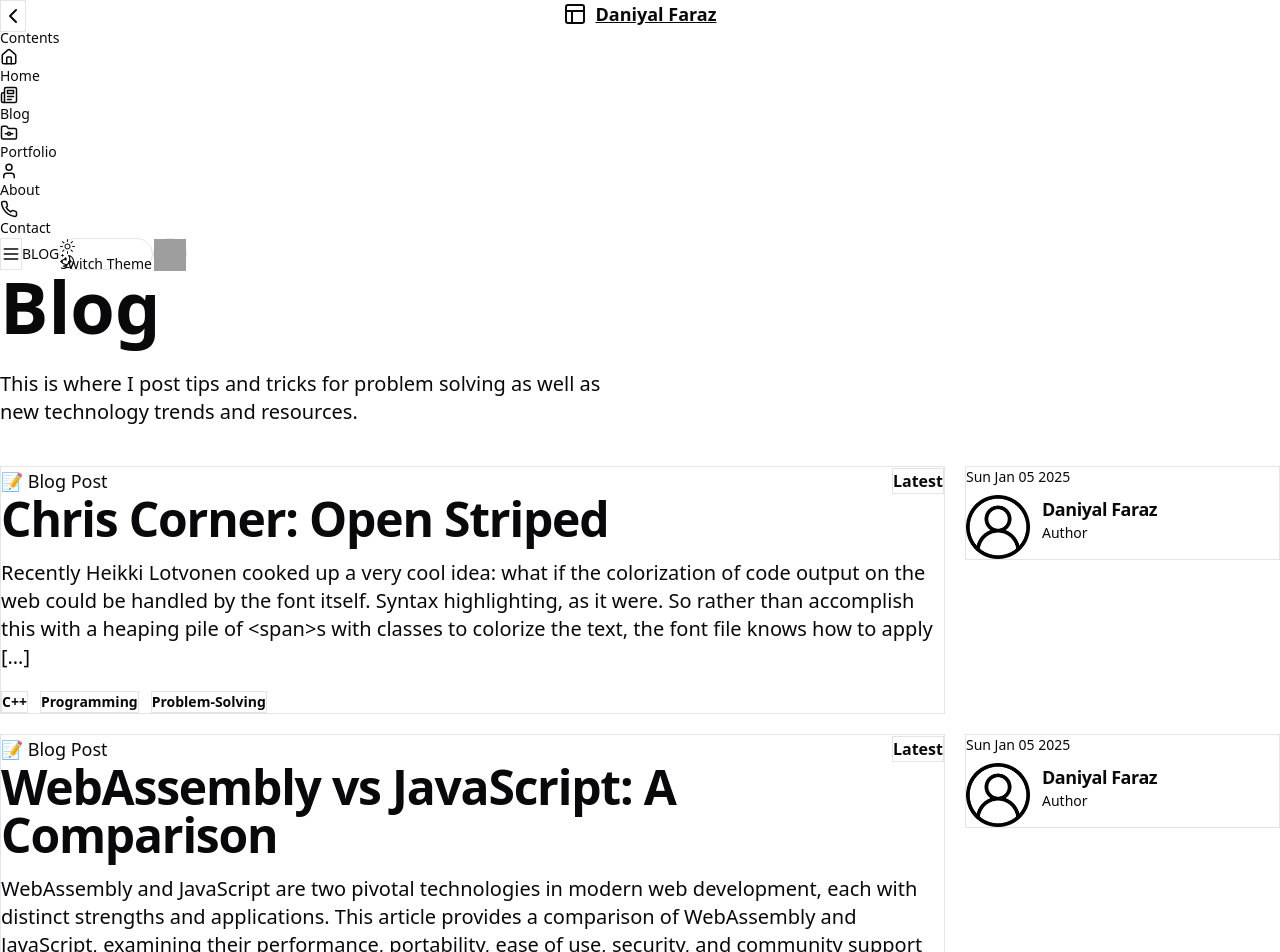
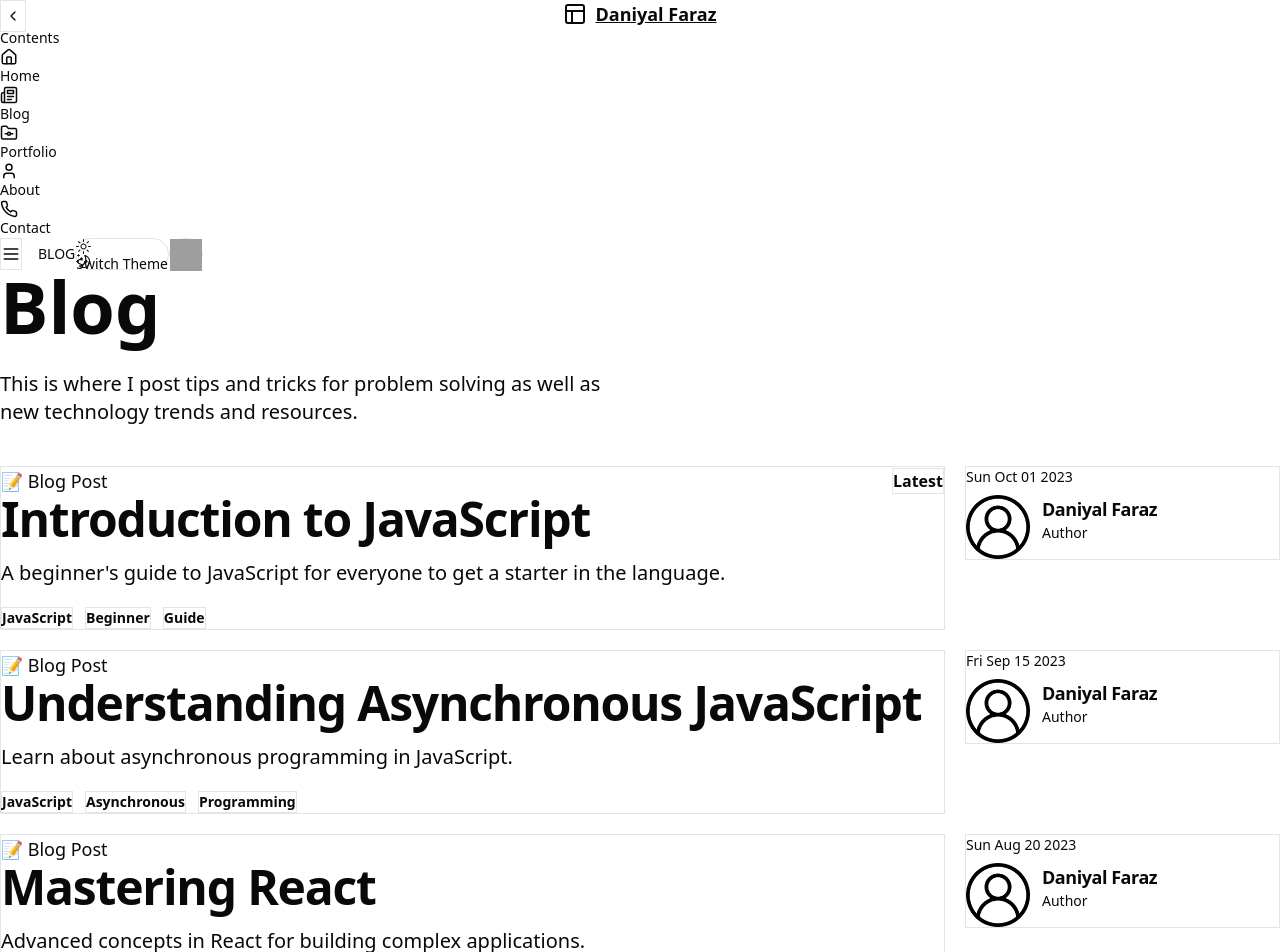
Before and after one commit to DaniyalFaraz2003/Personal-Blog-Website, a Next.js app: page /blog in a window 1280 px wide. Shown: the top 952 px of the page. Built offline with nearby package versions, Linux system fonts and the light colour scheme; grey boxes are pictures that could not be loaded.

Commit message:
skeleton in blogs page

```diff
--- a/app/blog/page.js
+++ b/app/blog/page.js
@@ -1,11 +1,44 @@
 //page.tsx
+"use client";
+
+import React, { useState, useEffect } from "react";
 import { ContentLayout } from "@/components/admin-panel/content-layout";
-import {Card, CardContent, CardDescription, CardFooter, CardHeader, CardTitle} from "@/components/ui/card";
-import {Badge} from "@/components/ui/badge";
+import { Card, CardContent, CardDescription, CardFooter, CardHeader, CardTitle } from "@/components/ui/card";
+import { Badge } from "@/components/ui/badge";
 import Image from "next/image";
-import * as React from "react";
-import user from "@/public/user.png";
 import Link from "next/link"
+import { Skeleton } from "@/components/ui/skeleton";
+import axios from "axios"
+
+function SkeletonCard() {
+    return (
+        <div className={"flex flex-row gap-5"}>
+            <div className="basis-[75%]">
+                <div className={"space-y-4"}>
+                    <Skeleton className={"w-[600px] h-[50px]"} />
+                    <Skeleton className={"w-[600px] h-5"} />
+                    <Skeleton className={"w-[550px] h-5"} />
+                    <Skeleton className={"w-[570px] h-5"} />
+                    <Skeleton className={"w-[520px] h-5"} />
+                </div>
+                <div className="flex mt-5 justify-between">
+                    <div className={"flex gap-3"}>
+                        {[1, 2, 3, 4].map((badge, index) => <Skeleton key={index} className={"w-16 h-5"} />)}
+                    </div>
+                </div>
+            </div>
+            <div className={"basis-[25%] h-fit w-fit"}>
+                <div className="flex items-center space-x-4">
+                    <Skeleton className="h-12 w-12 rounded-full" />
+                    <div className="space-y-2">
+                        <Skeleton className="h-4 w-[150px]" />
+                        <Skeleton className="h-4 w-[100px]" />
+                    </div>
+                </div>
+            </div>
+        </div>
+    )
+}
 
 function HeroSection() {
     return (
@@ -16,19 +49,24 @@ function HeroSection() {
     )
 }
 
-function Blogs() {
+function Blogs({ loading, blogs }) {
     return (
         <section>
             <div className={"flex flex-col gap-5 my-10"}>
-                {blogData.map((blog, index) => {
-                    return <BlogCard key={index} {...blog}/>
-                })}
+                {
+                    loading && [1, 2, 3].map((_, index) => <SkeletonCard key={index} />)
+                }
+                {
+                    !loading && blogs.map((blog, index) => {
+                        return <BlogCard key={index} {...blog} />
+                    })
+                }
             </div>
         </section>
     )
 }
 
-export function BlogCard({id, date, title, description, badges, image, username, latest}) {
+export function BlogCard({ id, date, title, description, badges, image, username, latest }) {
     return (
         <div className={"flex flex-row gap-5"}>
             <Card className="basis-[75%]">
@@ -38,7 +76,7 @@ export function BlogCard({id, date, title, description, badges, image, username,
                 </CardHeader>
                 <CardContent className={"space-y-4"}>
                     <Link href={`/blog/${id}`} key={id}>
-                    <CardTitle className={"font-extrabold text-5xl hover:underline hover:cursor-pointer"}>{title}</CardTitle>
+                        <CardTitle className={"font-extrabold text-5xl hover:underline hover:cursor-pointer"}>{title}</CardTitle>
                     </Link>
                     <CardDescription className={"text-xl"}>
                         {description}
@@ -54,7 +92,7 @@ export function BlogCard({id, date, title, description, badges, image, username,
                 <CardHeader className={"space-y-2"}>
                     <CardDescription>{date}</CardDescription>
                     <div className={"flex gap-3"}>
-                        <Image src={image} alt={"user"} className='w-16 h-16 object-contain z-10'/>
+                        <Image src={image} alt={"user"} width={"64"} height={"64"} className='object-contain z-10' />
                         <div className={""}>
                             <CardTitle className={"text-lg"}>{username}</CardTitle>
                             <CardDescription>Author</CardDescription>
@@ -67,35 +105,30 @@ export function BlogCard({id, date, title, description, badges, image, username,
 }
 
 
+export default function Page() {
+    const [loading, setLoading] = useState(true);
+    const [blogs, setBlogs] = useState([]);
 
-const blogData = [
-    {
-        id: 1,
-        username: "Daniyal Faraz",
-        date: new Date().toDateString(),
-        title: "Chris Corner: Open Striped",
-        description: "Recently Heikki Lotvonen cooked up a very cool idea: what if the colorization of code output on the web could be handled by the font itself. Syntax highlighting, as it were. So rather than accomplish this with a heaping pile of <span>s with classes to colorize the text, the font file knows how to apply […]",
-        badges: ["C++", "Programming", "Problem-Solving"],
-        image: user,
-        latest: true
-    },
-    {
-        id: 2,
-        username: "Daniyal Faraz",
-        date: new Date().toDateString(),
-        title: "WebAssembly vs JavaScript: A Comparison",
-        description: "WebAssembly and JavaScript are two pivotal technologies in modern web development, each with distinct strengths and applications. This article provides a comparison of WebAssembly and JavaScript, examining their performance, portability, ease of use, security, and community support [..]",
-        badges: ["JavaScript", "Programming"],
-        image: user,
-        latest: true
-    }
-]
+    useEffect(() => {
+        const getBlogs = async () => {
+            try {
+                setLoading(true);
+                const response = await axios.get("/api/blogs");
+                setBlogs(response.data.blogs);
+            } catch (error) {
+                console.error(error);
+            } finally {
+                setLoading(false);
+            }
+        }
 
-export default function Page() {
+        getBlogs();
+    }, [])
+
     return (
         <ContentLayout pathname="Blog">
             <HeroSection />
-            <Blogs />
+            <Blogs loading={loading} blogs={blogs} />
         </ContentLayout>
     );
 }
```
